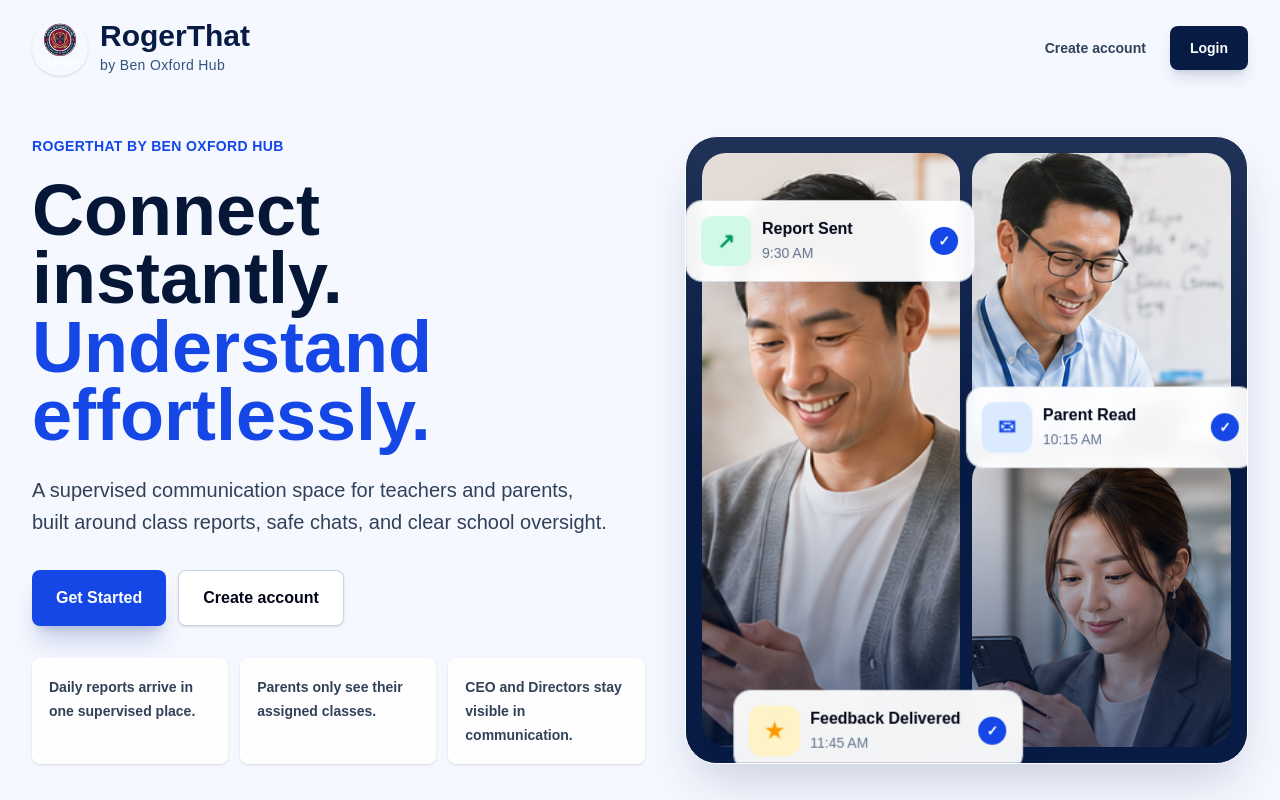
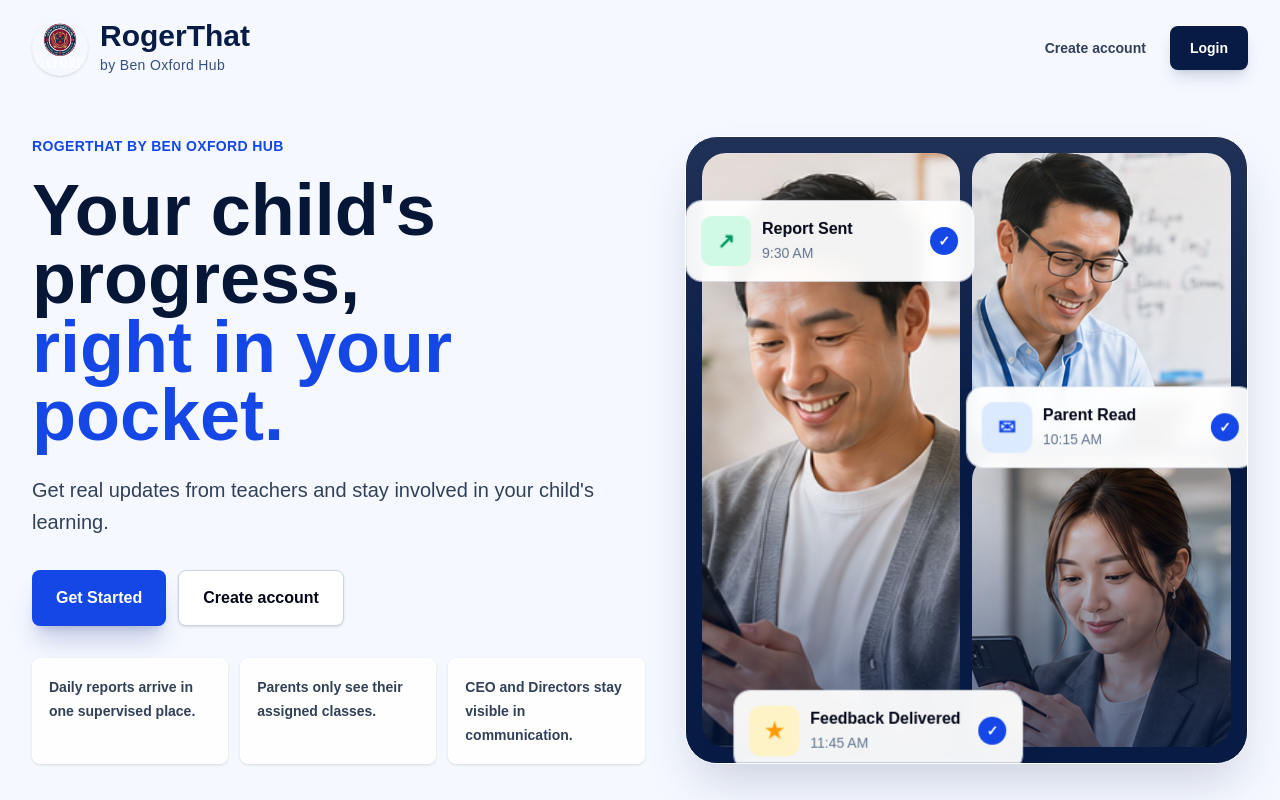
Before and after one commit to M3-AI-alt/rogerthat-app, a Next.js app: page / in a window 1280 px wide. Shown: the top 800 px of the page. Built offline with nearby package versions, Linux system fonts and the light colour scheme.

Commit message:
Update homepage hero copy

```diff
--- a/src/app/page.tsx
+++ b/src/app/page.tsx
@@ -157,12 +157,12 @@ export default function Home(): ReactElement {
             RogerThat by Ben Oxford Hub
           </p>
           <h1 className="mt-5 max-w-3xl text-5xl font-black leading-[0.95] tracking-normal text-[#061636] md:text-7xl">
-            Connect instantly.
-            <span className="block text-blue-700">Understand effortlessly.</span>
+            Your child&apos;s progress,
+            <span className="block text-blue-700">right in your pocket.</span>
           </h1>
           <p className="mt-6 max-w-xl text-lg leading-8 text-slate-700 md:text-xl">
-            A supervised communication space for teachers and parents, built
-            around class reports, safe chats, and clear school oversight.
+            Get real updates from teachers and stay involved in your
+            child&apos;s learning.
           </p>
 
           <div className="mt-8 flex flex-col gap-3 sm:flex-row">
```
